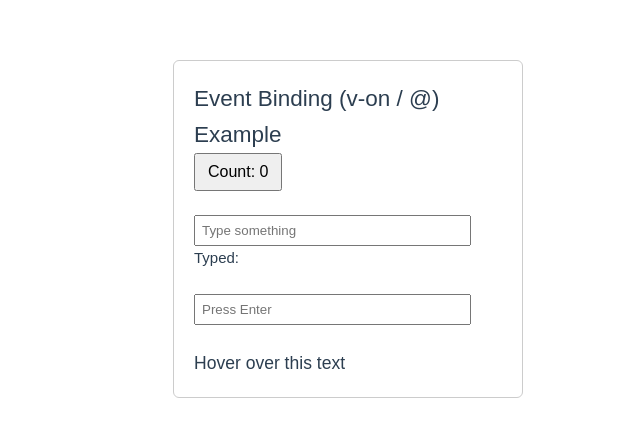
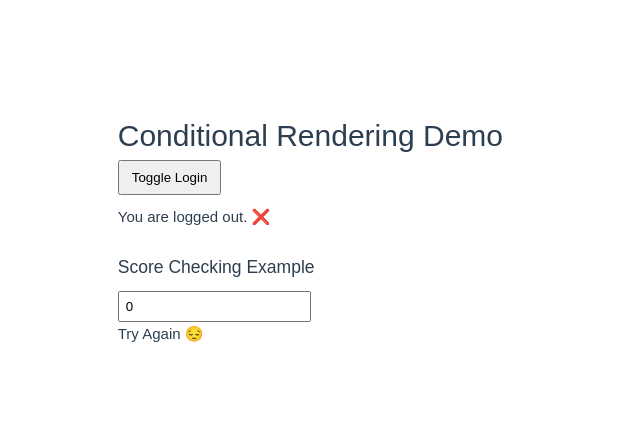
Before and after one commit to BasuPooja/Todo-List, a Vue app: page / in a window 1280 px wide. Shown: the part 171-608 px from the top of the page, without its empty margins (117-757 px from the left). Built offline with nearby package versions, Linux system fonts and the light colour scheme.

Commit message:
conditional

```diff
--- a/src/App.vue
+++ b/src/App.vue
@@ -81,9 +81,9 @@ export default {
 
 
 
-<template>
+<!-- <template>
   <div class="box">
-    <h2>Event Binding (v-on / @) Example</h2>
+    <h2>Event Binding (v-on / @) </h2>
 
 
     <button @click="increment">Count: {{ count }}</button>
@@ -161,4 +161,49 @@ input {
   padding: 6px;
   width: 90%;
 }
+</style> -->
+
+
+<template>
+  <div class="container">
+    <h1>Conditional Rendering Demo</h1>
+
+    <button @click="isLoggedIn = !isLoggedIn">
+      Toggle Login
+    </button>
+
+    <p v-if="isLoggedIn">Welcome, you are logged in! ✔</p>
+    <p v-else>You are logged out. ❌</p>
+
+    <br />
+
+    <h3>Score Checking Example</h3>
+    <input type="number" v-model="score" placeholder="Enter score" />
+
+    <p v-if="score >= 80">Excellent 🎉</p>
+    <p v-else-if="score >= 50">Good 🙂</p>
+    <p v-else>Try Again 😔</p>
+  </div>
+</template>
+
+<script setup>
+import { ref } from "vue";
+
+const isLoggedIn = ref(false);
+const score = ref(0);
+</script>
+
+<style>
+.container {
+  padding: 20px;
+  font-family: Arial;
+}
+button {
+  padding: 8px 12px;
+  margin-bottom: 10px;
+}
+input {
+  padding: 6px;
+  margin-top: 10px;
+}
 </style>
```
